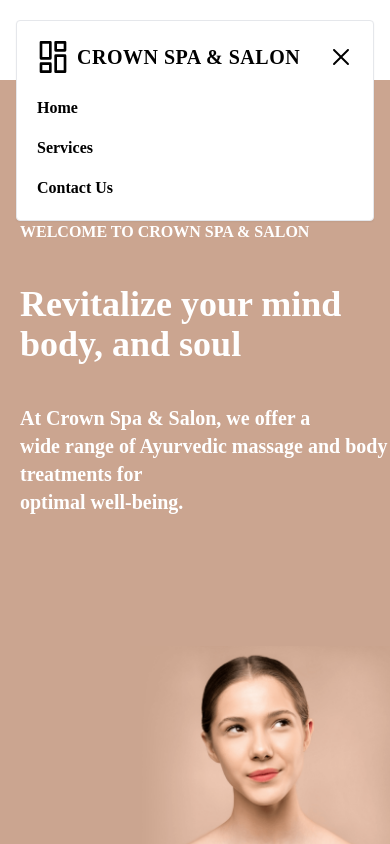
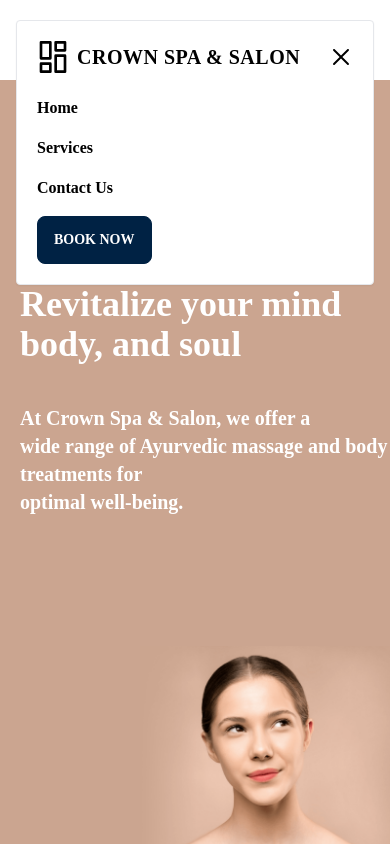
Before and after one commit to bd-dev-ismail/crown-spa, a React (Create React App) app: page / in a window 390 px wide. Both pictures are taken after a click on the button "Open Menu". Shown: the top 844 px of the page. Built offline with nearby package versions, Linux system fonts and the light colour scheme; a web font is replaced by a local one.

Commit message:
added nav for mobile

```diff
--- a/src/components/Nav/Nav.js
+++ b/src/components/Nav/Nav.js
@@ -3,7 +3,25 @@
 
 export const Nav = () => {
   const [isMenuOpen, setIsMenuOpen] = useState(false);
-
+  const menu = (
+    <>
+      <li>
+        <Link to="/" class="font-bold text-black hover:text-primary ">
+          Home
+        </Link>
+      </li>
+      <li>
+        <Link to="/services" class="font-bold text-black  hover:text-primary ">
+          Services
+        </Link>
+      </li>
+      <li>
+        <Link to="/contact" class="font-bold text-black  hover:text-primary ">
+          Contact Us
+        </Link>
+      </li>
+    </>
+  );
   return (
     <div class="px-4 py-5  mx-auto sm:max-w-xl  md:max-w-full lg:max-w-screen-xl md:px-24 lg:px-8">
       <div class="relative flex items-center justify-between">
@@ -33,29 +51,7 @@
               Crown Spa & Salon
             </span>
           </Link>
-          <ul class="flex items-center hidden space-x-8 lg:flex">
-            <li>
-              <Link to="/" class="font-bold text-black hover:text-primary ">
-                Home
-              </Link>
-            </li>
-            <li>
-              <Link
-                to="/services"
-                class="font-bold text-black  hover:text-primary "
-              >
-                Services
-              </Link>
-            </li>
-            <li>
-              <Link
-                to="/contact"
-                class="font-bold text-black  hover:text-primary "
-              >
-                Contact Us
-              </Link>
-            </li>
-          </ul>
+          <ul class="flex items-center hidden space-x-8 lg:flex">{menu}</ul>
         </div>
         <ul class="flex items-end hidden space-x-8 lg:flex">
           <li>
@@ -135,19 +131,10 @@
                 </div>
                 <nav>
                   <ul class="space-y-4  ">
+                    {menu}{" "}
                     <li>
-                      <Link to="/" class="font-bold text-black">
-                        Home
-                      </Link>
-                    </li>
-                    <li>
-                      <Link to="/" class="font-bold text-black">
-                        Services
-                      </Link>
-                    </li>
-                    <li>
-                      <Link to="/" class="font-bold text-black">
-                        Contact Us
+                      <Link to="/" class="btn btn-primary text-white">
+                        Book Now
                       </Link>
                     </li>
                   </ul>
```
